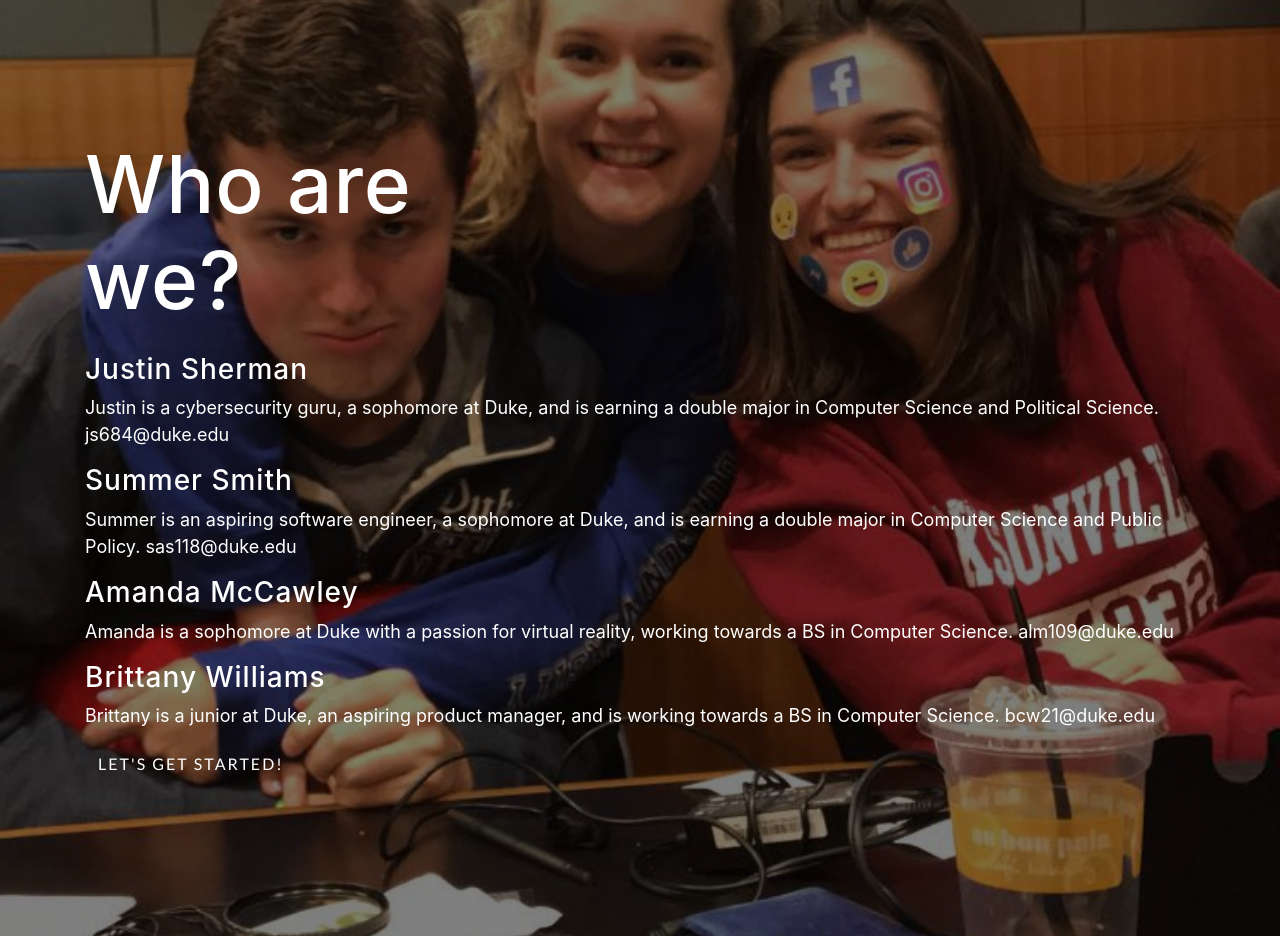
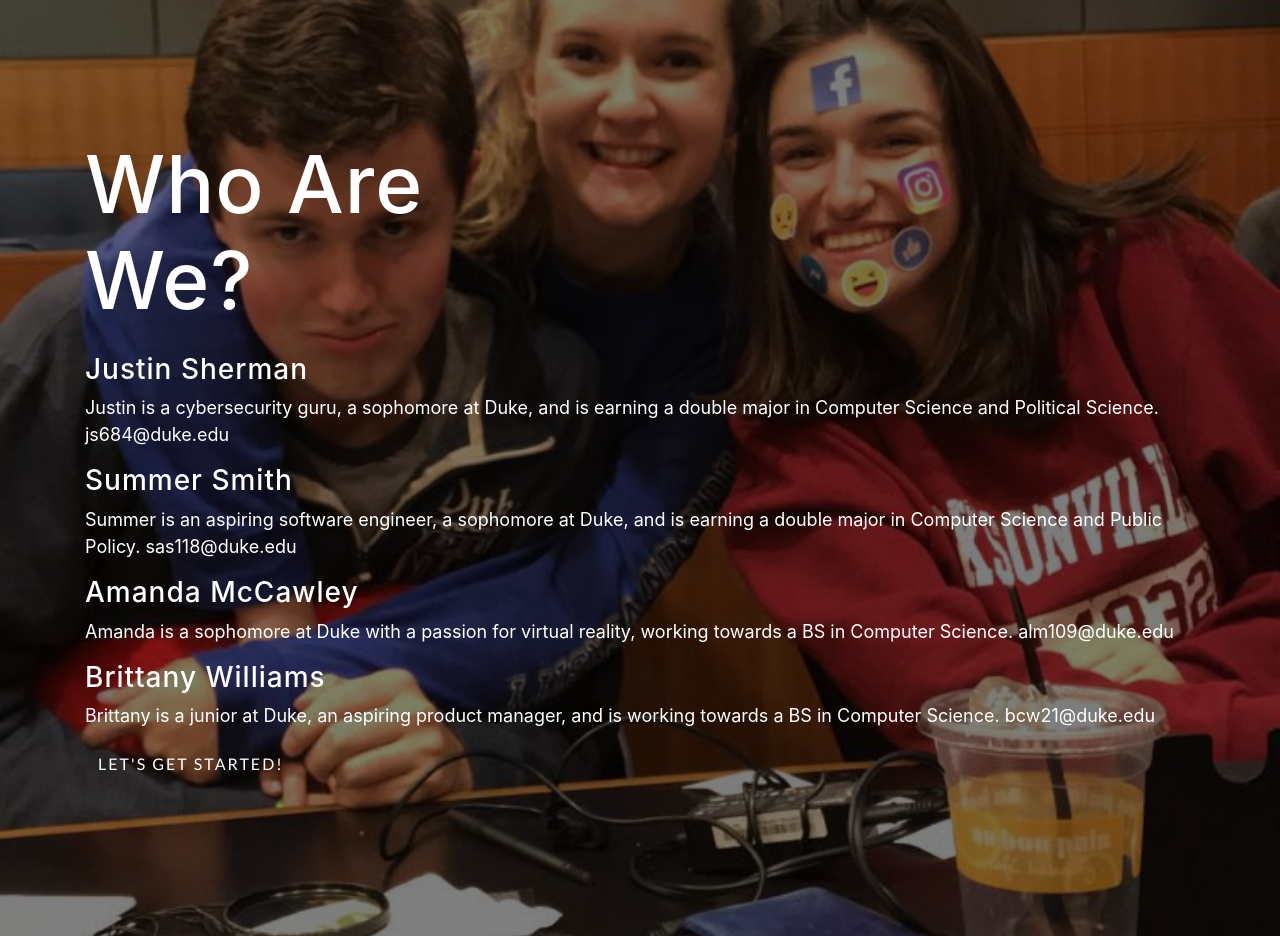
Before and after one commit to SummerSmith/girls-space, a website with bundled scripts: page startbootstrap-new-age-gh-pages/index.html in a window 1280 px wide. Shown: the part 2780-3716 px from the top of the page. Built offline with nearby package versions, Linux system fonts and the light colour scheme; a web font is replaced by a local one.

Commit message:
edited title

```diff
--- a/startbootstrap-new-age-gh-pages/index.html
+++ b/startbootstrap-new-age-gh-pages/index.html
@@ -173,7 +173,7 @@
       <!-- <font color="red">This is some text!</font> -->
       <div class="cta-content">
         <div class="container">
-          <h2 style="color:white">Who are we?</h2>
+          <h2 style="color:white">Who Are We?</h2>
           <h3 style="color:white">Justin Sherman</h3>
           <p style="color:white">Justin is a cybersecurity guru, a sophomore at Duke, and is earning a double major in Computer Science and Political Science. js684@duke.edu</p>
           <h3 style="color:white">Summer Smith</h3>
```
